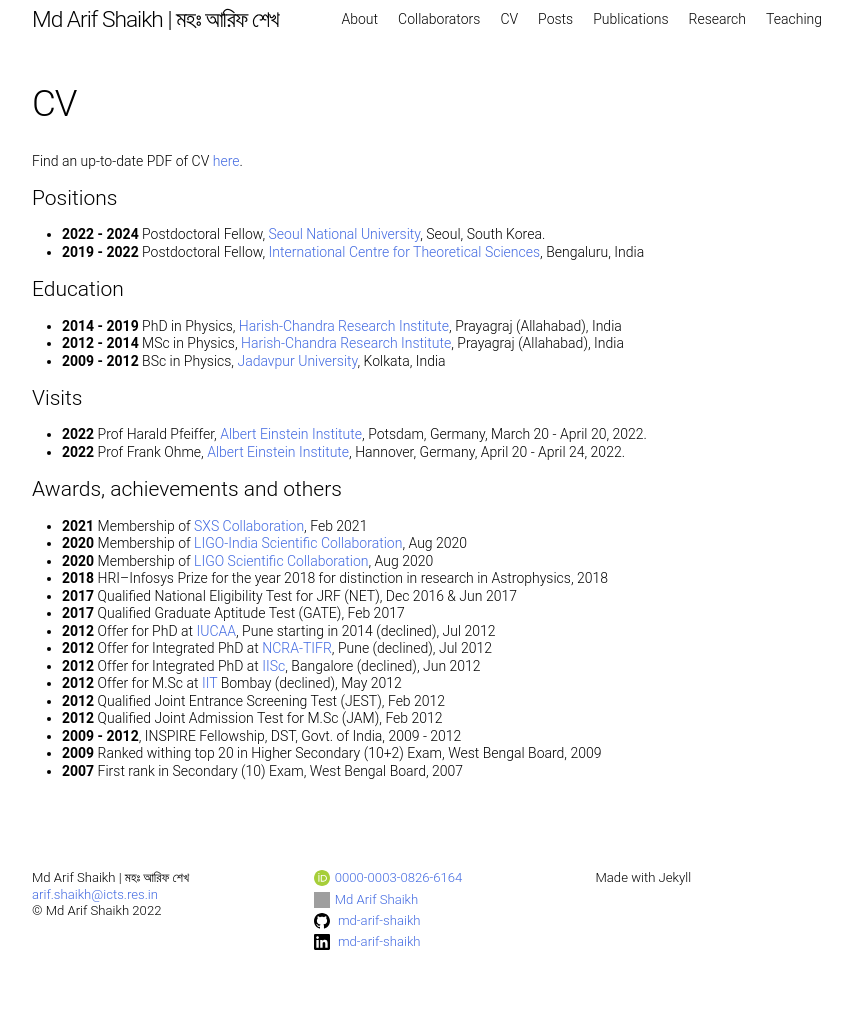
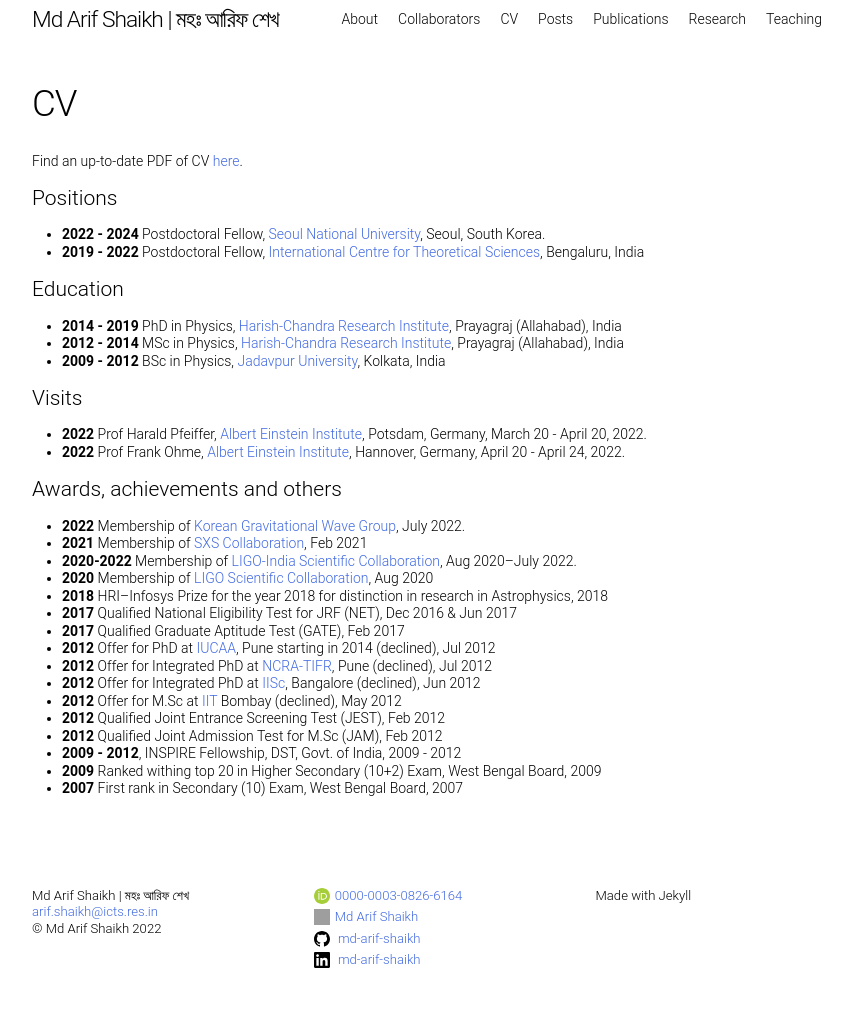
Before and after one commit to md-arif-shaikh/md-arif-shaikh.github.io, a Jekyll site: the page built from cv.md, in a window 1280 px wide. Shown: the whole page, without its empty margins (213-1065 px from the left). Built offline with Jekyll 4.4.1, drawn with Linux system fonts in a browser that asks for light colours; our own code applies the rules of GitHub Pages for plain Markdown files; grey boxes are pictures that could not be loaded.

Commit message:
change cv

```diff
--- a/cv.md
+++ b/cv.md
@@ -21,8 +21,9 @@ Find an up-to-date PDF of CV [here](./cv/cv_md_arif_shaikh.pdf).
 
 # Awards, achievements and others
 
+- **2022** Membership of [Korean Gravitational Wave Group](https://kgwg.nims.re.kr/home/index.html), July 2022.
 - **2021** Membership of [SXS Collaboration](https://www.black-holes.org/), Feb 2021
-- **2020** Membership of [LIGO-India Scientific Collaboration](https://www.ligo-india.in/lisc/), Aug 2020
+- **2020-2022** Membership of [LIGO-India Scientific Collaboration](https://www.ligo-india.in/lisc/), Aug 2020--July 2022.
 - **2020** Membership of [LIGO Scientific Collaboration](https://www.ligo.org/), Aug 2020
 - **2018** HRI–Infosys Prize for the year 2018 for distinction in research in Astrophysics, 2018
 - **2017** Qualified National Eligibility Test for JRF (NET), Dec 2016 & Jun 2017
```
